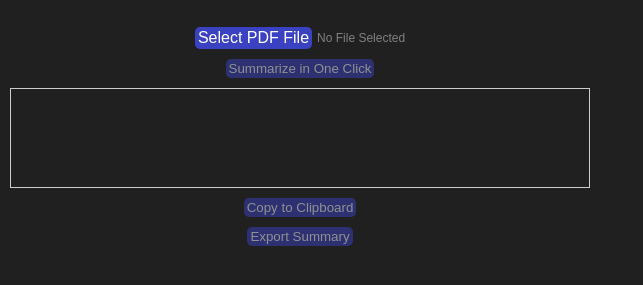
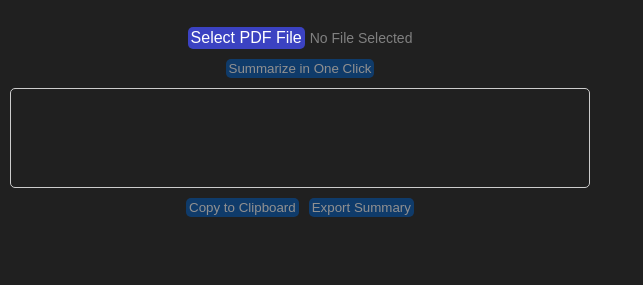
Before and after one commit to selfexpression/pdf-summary, a website built with Vite: page index.html in a window 1280 px wide. Shown: the part 61-346 px from the top of the page, without its empty margins (0-643 px from the left). Built offline with nearby package versions, Linux system fonts and the light colour scheme; no server answers.

Commit message:
ui fixes

```diff
--- a/index.html
+++ b/index.html
@@ -20,8 +20,10 @@
     </div>
     <button id="summarize-btn" disabled>Summarize in One Click</button>
     <div id="summary-output"></div>
-    <button id="copy-btn" disabled>Copy to Clipboard</button>
-    <button id="export-btn" disabled>Export Summary</button>
+    <div class="result-buttons">
+      <button id="copy-btn" disabled>Copy to Clipboard</button>
+      <button id="export-btn" disabled>Export Summary</button>
+    </div>
   </div>
 </body>
 
--- a/src/popup/styles/popup.css
+++ b/src/popup/styles/popup.css
@@ -61,12 +61,19 @@ button {
   border-radius: 5px;
 }
 
-.custom-file-upload:hover {
+.custom-file-upload:hover,
+button {
   background-color: #0056b3;
 }
 
+.result-buttons {
+  display: flex;
+  align-items: center;
+  gap: 10px;
+}
+
 #file-status {
-  font-size: 12px;
+  font-size: 14px;
   color: gray;
 }
 
@@ -75,6 +82,7 @@ button {
   width: 100%;
   min-height: 100px;
   padding: 5px;
+  border-radius: 5px;
   overflow-y: auto;
   white-space: pre-wrap;
 }
--- a/src/popup/view/enable-summary.ts
+++ b/src/popup/view/enable-summary.ts
@@ -15,12 +15,16 @@ export const enableSummary = (
   summarizeBtn.addEventListener('click', async () => {
     try {
       summarizeBtn.classList.add('loading');
+      summarizeBtn.textContent = '';
       const response = await messageHandlers.generateSummary(text);
 
       if (response.result) {
         summaryOutput.textContent = response.result;
       }
 
+      summarizeBtn.classList.remove('loading');
+      summarizeBtn.textContent = 'Summarize in One Click';
+      summarizeBtn.disabled = true;
       copyBtn.disabled = false;
       exportBtn.disabled = false;
     } catch (error) {
```
